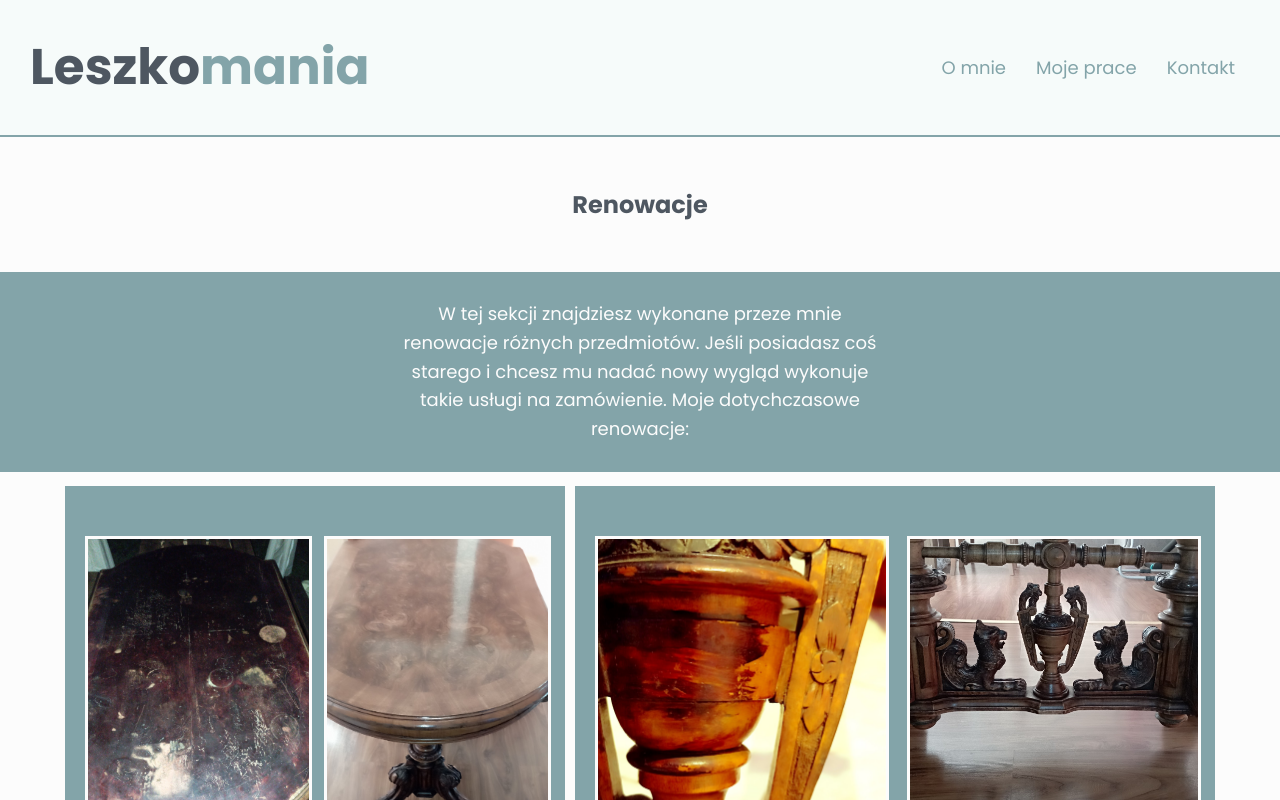
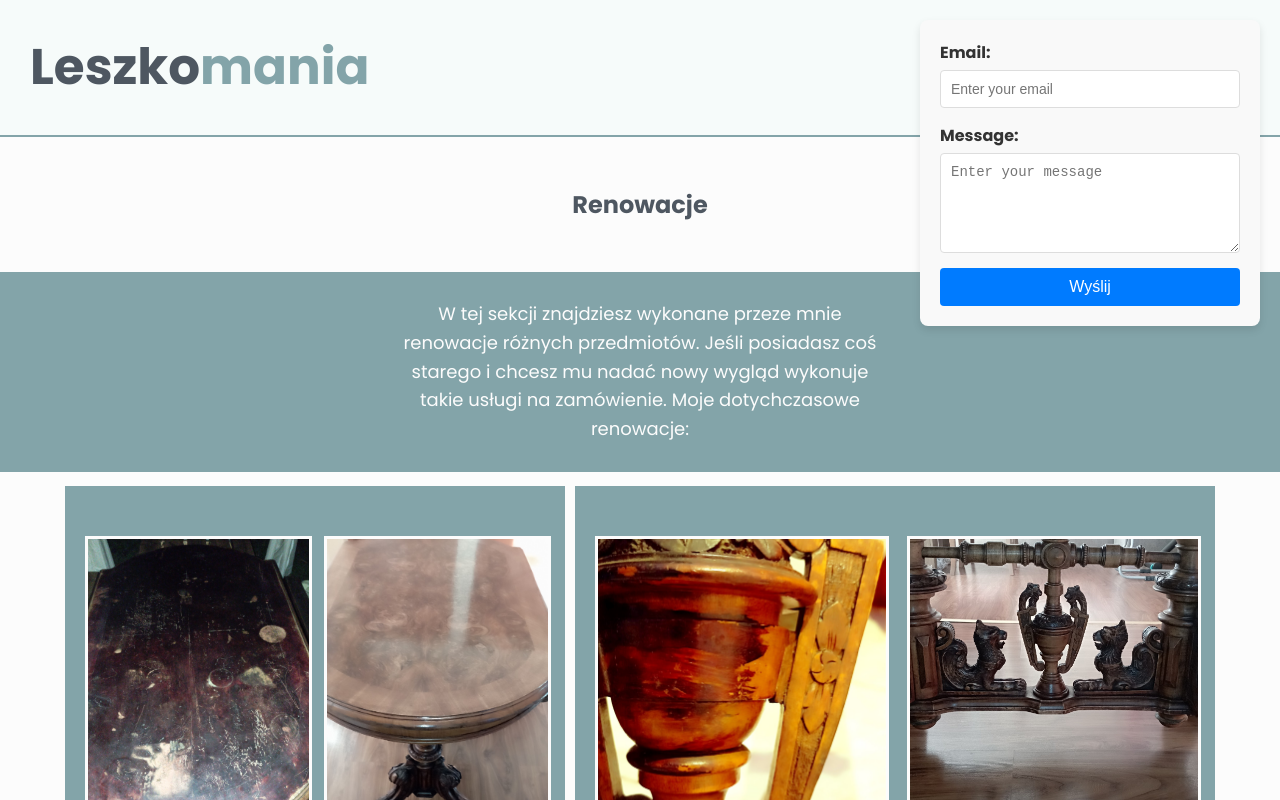
Before and after one commit to korneliagruszka/leszkomania, a React (Create React App) app: page /renovations in a window 1280 px wide. Shown: the top 800 px of the page. Built offline with nearby package versions, Linux system fonts and the light colour scheme.

Commit message:
Form_tbc

```diff
--- a/src/components/Form/form.scss
+++ b/src/components/Form/form.scss
@@ -0,0 +1,58 @@
+.form-container {
+    position: absolute;
+    right: 0;
+    top: 0;
+    margin: 20px;
+    padding: 20px;
+    width: 300px;
+    background-color: #f9f9f9; /* Jasne tło */
+    border-radius: 8px; /* Zaokrąglenie rogów */
+    box-shadow: 0 4px 8px rgba(0, 0, 0, 0.1); /* Delikatny cień */
+  }
+
+  .form-group {
+    margin-bottom: 15px;
+  }
+
+  .form-group label {
+    display: block;
+    font-weight: bold;
+    margin-bottom: 5px;
+    color: #333; /* Kolor tekstu */
+  }
+
+  .form-input,
+  .form-textarea {
+    width: 100%;
+    padding: 10px;
+    border: 1px solid #ddd;
+    border-radius: 4px;
+    font-size: 14px;
+    box-sizing: border-box;
+  }
+
+  .form-input:focus,
+  .form-textarea:focus {
+    border-color: #007bff; /* Niebieski kolor podczas focusa */
+    outline: none;
+  }
+
+  .form-textarea {
+    height: 100px; /* Wysokość pola tekstowego */
+    resize: vertical; /* Możliwość zmiany rozmiaru tylko pionowo */
+  }
+
+  .form-submit-button {
+    width: 100%;
+    padding: 10px;
+    background-color: #007bff; /* Niebieski kolor */
+    color: white;
+    border: none;
+    border-radius: 4px;
+    font-size: 16px;
+    cursor: pointer;
+  }
+
+  .form-submit-button:hover {
+    background-color: #0056b3; /* Ciemniejszy niebieski podczas hover */
+  }
--- a/src/components/Form/form.tsx
+++ b/src/components/Form/form.tsx
@@ -1,12 +1,49 @@
 import './form.scss';
-import React, { FC } from 'react';
+import React, { FC, useState } from 'react';
 
 const Form: FC = () => {
+  const [email, setEmail] = useState('');
+  const [message, setMessage] = useState('');
+
+  const handleSubmit = (e: React.FormEvent) => {
+    e.preventDefault();
+    console.log('Email:', email);
+    console.log('Message:', message);
+    setEmail('');
+    setMessage('');
+  };
+
   return (
-    <div>
-      <h2>Formularz</h2>
-      <p>Tu miejsce na formularz kontaktowy.</p>
-    </div>
+    <form onSubmit={handleSubmit} className="form-container">
+      <div className="form-group">
+        <label htmlFor="email">Email:</label>
+        <input
+          type="email"
+          id="email"
+          name="email"
+          value={email}
+          onChange={(e) => setEmail(e.target.value)}
+          placeholder="Enter your email"
+          className="form-input"
+          required
+        />
+      </div>
+      <div className="form-group">
+        <label htmlFor="message">Message:</label>
+        <textarea
+          id="message"
+          name="message"
+          value={message}
+          onChange={(e) => setMessage(e.target.value)}
+          placeholder="Enter your message"
+          className="form-textarea"
+          required
+        />
+      </div>
+      <button type="submit" className="form-submit-button">
+        Wyślij
+      </button>
+    </form>
   );
 };
 
```
